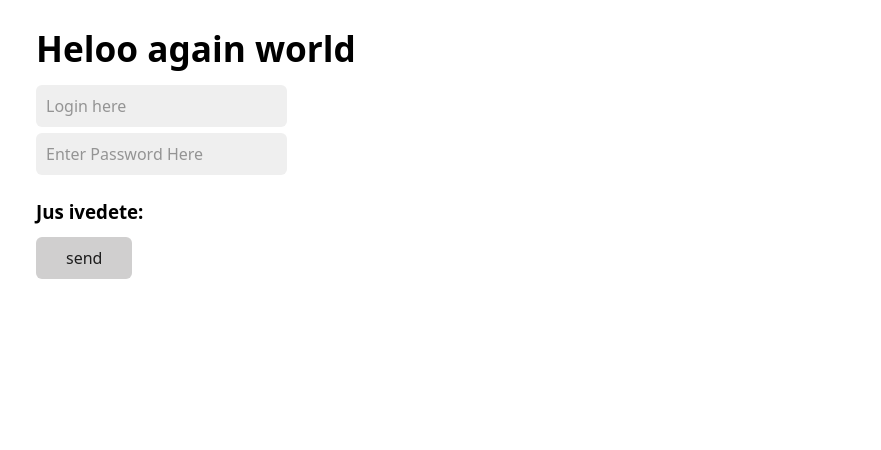
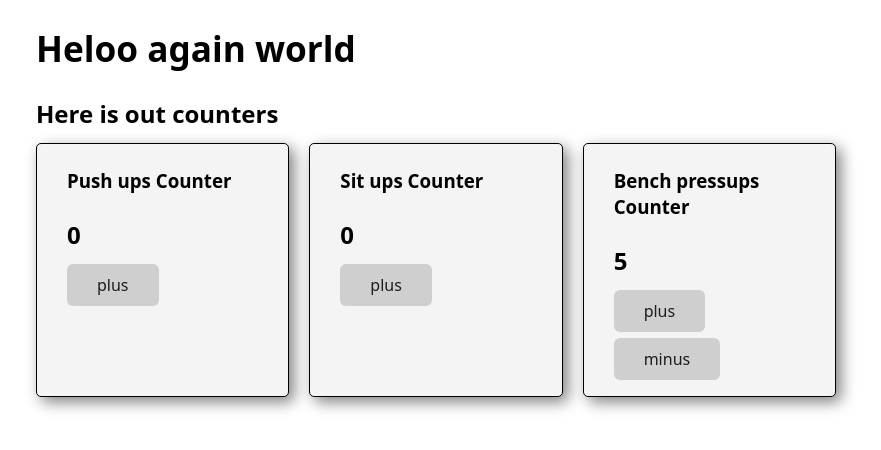
Before and after one commit to livrocky/react-05-events-forms, a React (Create React App) app: page / in a window 1280 px wide. Shown: the top 450 px of the page, without its empty margins (204-1085 px from the left). Built offline with nearby package versions, Linux system fonts and the light colour scheme.

Commit message:
counterList

```diff
--- a/src/App.css
+++ b/src/App.css
@@ -1,9 +1,15 @@
 .counter {
-    border: 1px soild #000;
+    border: 1px solid #000;
     border-radius: 5px;
-    padding: 0px 30px 10px;
-    box-shadow: 5px 5px 5px gray;
+    padding: 0px 30px 10px ;
+    box-shadow: 5px 5px 15px gray;
     background-color: #f4f4f4;
     display: inline-block;
+  }
 
-}
+  .grid {
+    display: grid;
+    grid-template-columns: 1fr 1fr 1fr;
+    gap: 20px;
+    margin-bottom: 50px;
+  }
--- a/src/App.js
+++ b/src/App.js
@@ -1,14 +1,18 @@
 import './App.css';
 import Counter from './components/Counter/Counter';
+import CounterList from './components/Counter/CounterList';
 import Login from './components/Form/Login';
 
 function App() {
   return (
     <div className='App'>
       <h1>Heloo again world</h1>
-      {/* TODO: add multipe counters with titles */}
-      {/* <Counter /> */}
-      <Login />
+      {/* TODO: add multile conters with titles */}
+      <CounterList />
+      {/* <Counter />
+      <Counter />
+      <Counter /> */}
+      {/* <Login /> */}
     </div>
   );
 }
--- a/src/components/Counter/Counter.jsx
+++ b/src/components/Counter/Counter.jsx
@@ -1,8 +1,8 @@
 import { useState } from 'react';
 
-function Counter() {
+function Counter(props) {
   // let counterValue = 0
-  const [counterValue, setCounterValue] = useState(0);
+  const [counterValue, setCounterValue] = useState(props.startValue || 0);
 
   // parasyti funkcija handleCounterIncrement() kuri didina counterValue 1
   function handleCounterIncrement() {
@@ -16,7 +16,7 @@ function Counter() {
     setCounterValue((prevState) => prevState - 1);
   };
 
-  const isCounterPositive = counterValue !== 0;
+  const isCounterPositive = counterValue > 0;
   // parasyti funkcija handleCounterChange() kuri mazina arba didina counterValue 1
 
   // handleCounterIncrement() infinite loop
@@ -29,14 +29,18 @@ function Counter() {
 
   return (
     <div className='counter'>
-      <h3 onMouseEnter={() => console.log('Patrauk kursoriu!!!')}>Push ups Counter</h3>
-      <h2 className={`${isCounterPositive}`}> {counterValue}</h2>
+      <h3>{props.title} Counter</h3>
+      <h2>{counterValue}</h2>
       <div className='control'>
         <button onClick={handleCounterIncrement} className='btn'>
           plus
         </button>
         {isCounterPositive && (
-          <button disabled={!isCounterPositive} onClick={handleCounterDecrement} className='btn'>
+          <button
+            // disabled={!isCounterPositive}
+            onClick={handleCounterDecrement}
+            className='btn'
+          >
             minus
           </button>
         )}
--- /dev/null
+++ b/src/components/Counter/CounterList.jsx
@@ -0,0 +1,16 @@
+import Counter from './Counter';
+
+function CounterList() {
+  return (
+    <div>
+      <h2>Here is out counters</h2>
+      <div className='grid'>
+        <Counter title={'Push ups'} />
+        <Counter title={'Sit ups'} />
+        <Counter title={'Bench pressups'} startValue={5} />
+      </div>
+    </div>
+  );
+}
+
+export default CounterList;
```
